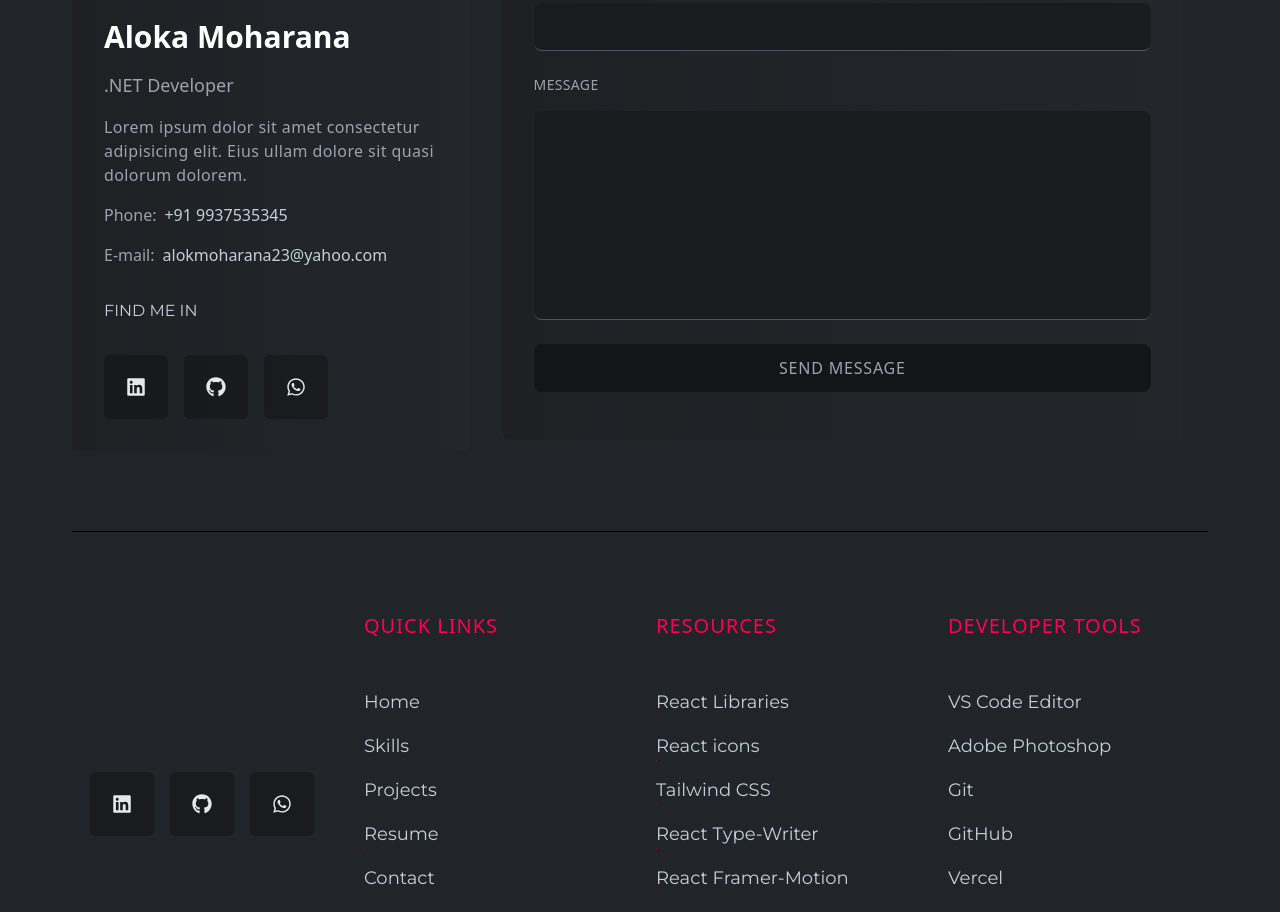
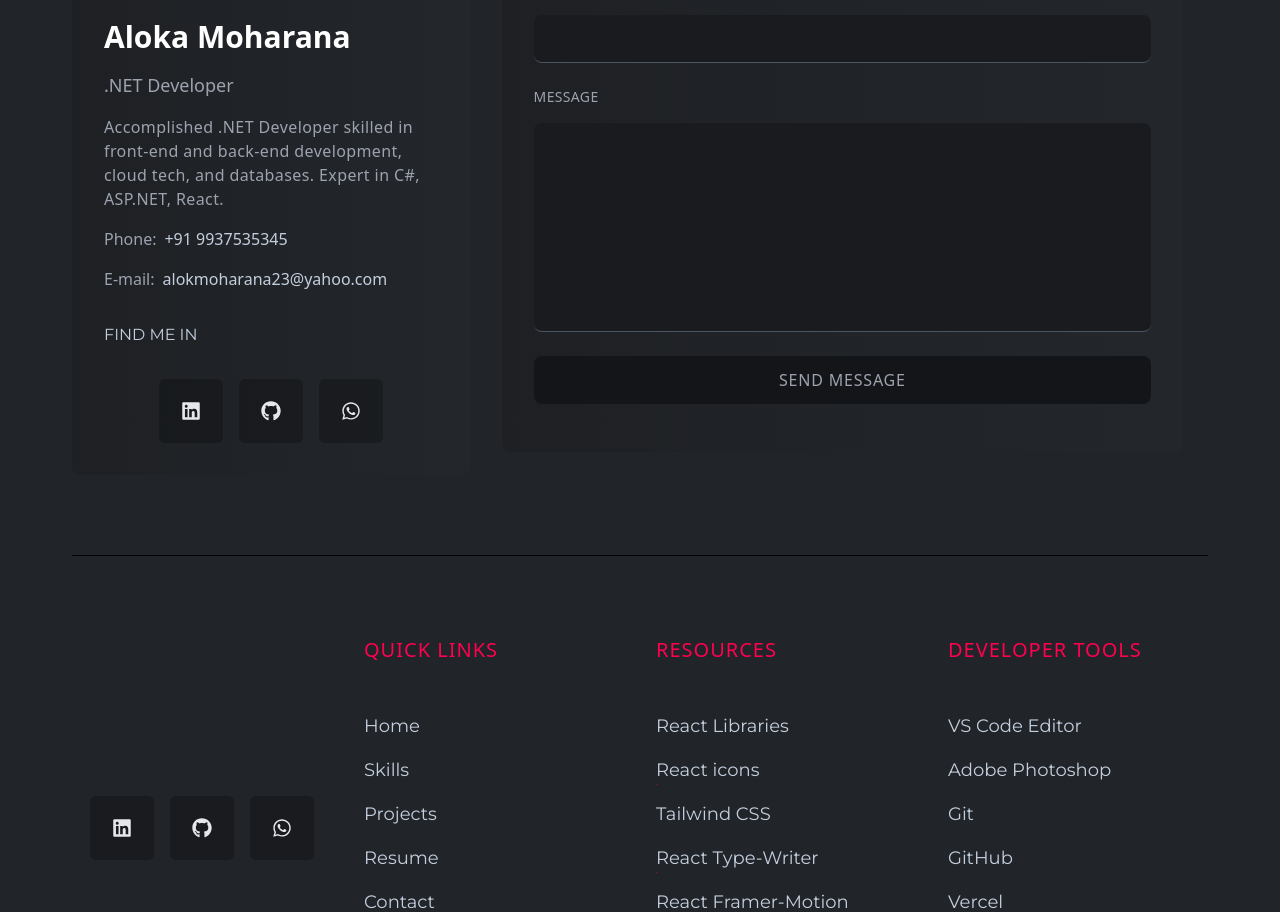
Before and after one commit to Aloka2825/Port_Folio, a React (Vite) app: page / in a window 1280 px wide. Shown: the part 4918-5830 px from the top of the page. Built offline with nearby package versions, Linux system fonts and the light colour scheme.

Commit message:
Update Contact.

```diff
--- a/src/components/contacts/ContactLeft.jsx
+++ b/src/components/contacts/ContactLeft.jsx
@@ -15,8 +15,8 @@ function ContactLeft() {
         <h3 className="text-3xl font-bold text-white">Aloka Moharana</h3>
         <p className="text-lg font-normal text-gray-400">.NET Developer</p>
         <p className="text-base text-gray-400 tracking-wide">
-          Lorem ipsum dolor sit amet consectetur adipisicing elit. Eius ullam
-          dolore sit quasi dolorum dolorem.
+          Accomplished .NET Developer skilled in front-end and back-end
+          development, cloud tech, and databases. Expert in C#, ASP.NET, React.
         </p>
         <p className="text-base text-gray-400 items-center flex gap-2">
           Phone: <span className="text-lightText">+91 9937535345</span>
@@ -30,7 +30,7 @@ function ContactLeft() {
       </div>
       <div className="flex flex-col gap-4">
         <h2 className="text-base uppercase font-titleFont mb-4">Find me in</h2>
-        <div className="flex gap-4">
+        <div className="flex gap-4 justify-center">
           <a
             href="https://www.linkedin.com/in/aloka-moharana-8660a0254/"
             target="_blank"
```
